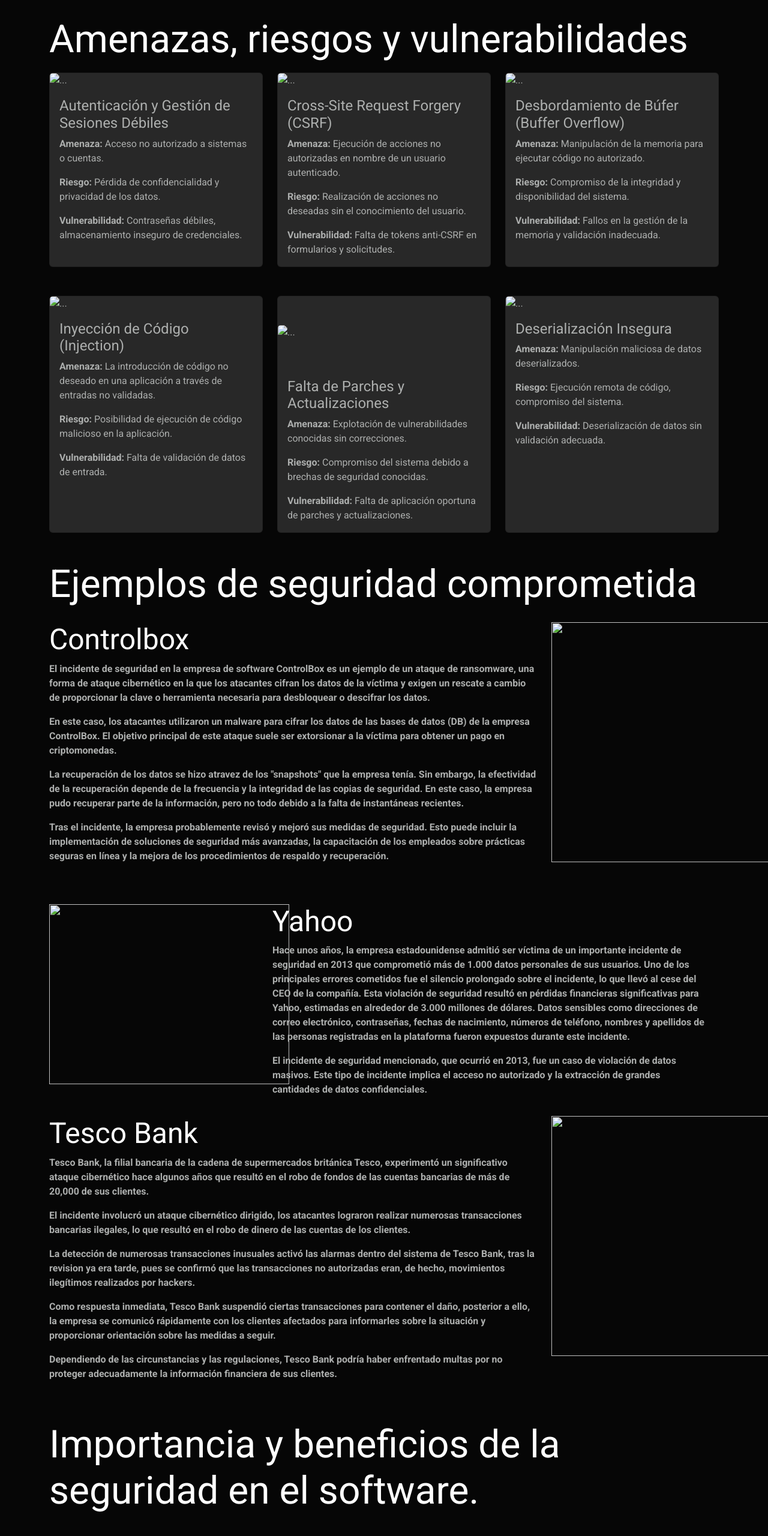
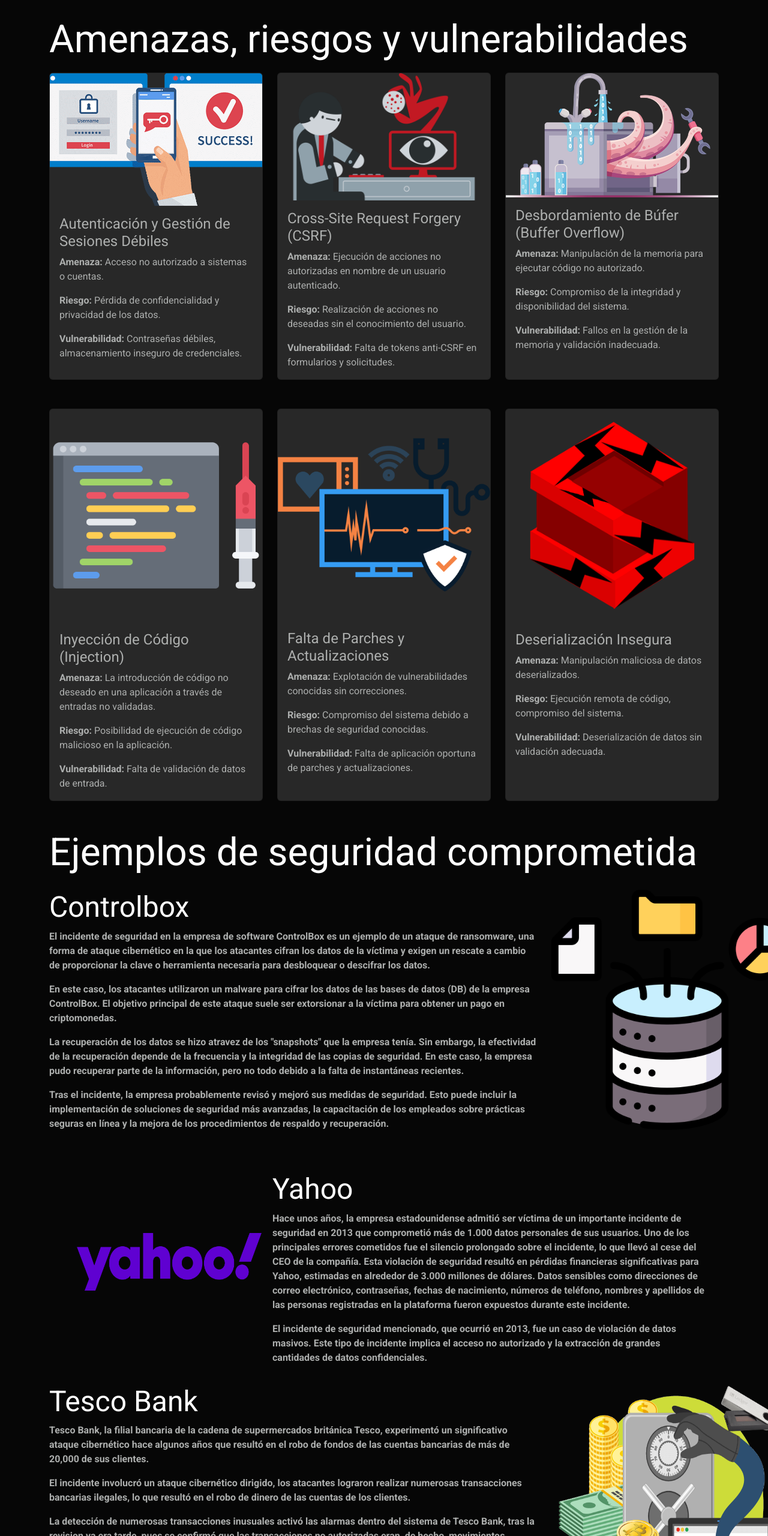
Before and after one commit to MaycolSuarez/sseguroact1, a plain HTML site: page index.html in a window 1280 px wide. Shown: the part 1580-4140 px from the top of the page at 60% size. Drawn offline with Linux system fonts and the light colour scheme; the site is published under a folder, as on GitHub Pages, so addresses that start at the root find nothing.

Commit message:
Add files via upload

```diff
--- a/index.html
+++ b/index.html
@@ -73,7 +73,7 @@
         <div class="row mt-3">
             <div class="col-4">
                 <div class="card h-100" >
-                    <img src="/images/autentificación-multifactor.png" class="card-img-top" alt="...">
+                    <img src="images/autentificación-multifactor.png" class="card-img-top" alt="...">
                     <div class="card-body">
                       <h5 class="card-title">Autenticación y Gestión de Sesiones Débiles</h5>
                       <p class="card-text"><b>Amenaza:</b> Acceso no autorizado a sistemas o cuentas.</p>
@@ -84,7 +84,7 @@
             </div>
             <div class="col-4">
                 <div class="card h-100" >
-                    <img src="/images/samesite.png" class="card-img-top" alt="...">
+                    <img src="images/samesite.png" class="card-img-top" alt="...">
                     <div class="card-body">
                       <h5 class="card-title">Cross-Site Request Forgery (CSRF)</h5>
                       <p class="card-text"><b>Amenaza:</b> Ejecución de acciones no autorizadas en nombre de un usuario autenticado.</p>
@@ -95,7 +95,7 @@
             </div>
             <div class="col-4">
                 <div class="card h-100" >
-                    <img src="/images/overflow.png" class="card-img-top" alt="...">
+                    <img src="images/overflow.png" class="card-img-top" alt="...">
                     <div class="card-body">
                       <h5 class="card-title">Desbordamiento de Búfer (Buffer Overflow)</h5>
                       <p class="card-text"><b>Amenaza:</b> Manipulación de la memoria para ejecutar código no autorizado.</p>
@@ -106,7 +106,7 @@
             </div>
             <div class="col-4 mt-5">
               <div class="card h-100" >
-                  <img src="/images/injection.png" class="card-img-top" alt="...">
+                  <img src="images/injection.png" class="card-img-top" alt="...">
                   <div class="card-body">
                     <h5 class="card-title">Inyección de Código (Injection)</h5>
                     <p class="card-text"><b>Amenaza:</b> La introducción de código no deseado en una aplicación a través de entradas no validadas.</p>
@@ -117,7 +117,7 @@
           </div>
           <div class="col-4 mt-5">
               <div class="card h-100" >
-                  <img src="/images/Security-Updates.png" class="card-img-top mt-5" alt="...">
+                  <img src="images/Security-Updates.png" class="card-img-top mt-5" alt="...">
                   <div class="card-body mt-5">
                     <h5 class="card-title">Falta de Parches y Actualizaciones</h5>
                     <p class="card-text"><b>Amenaza:</b> Explotación de vulnerabilidades conocidas sin correcciones.</p>
@@ -128,7 +128,7 @@
           </div>
           <div class="col-4 mt-5">
               <div class="card h-100" >
-                  <img src="/images/struts broken.png" class="card-img-top" alt="...">
+                  <img src="images/struts broken.png" class="card-img-top" alt="...">
                   <div class="card-body">
                     <h5 class="card-title">Deserialización Insegura</h5>
                     <p class="card-text"><b>Amenaza:</b> Manipulación maliciosa de datos deserializados.</p>
@@ -150,13 +150,13 @@
               </b>
               </div>
               <div class="col-3">
-                <img src="/images/db.png" alt="" class="" width="400" height="400">
+                <img src="images/db.png" alt="" class="" width="400" height="400">
               </div>
             </div>
 
             <div class="row mt-5">
               <div class="col-4">
-                <img src="/images/logo-Yahoo.png" width="400" height="300" alt="">
+                <img src="images/logo-Yahoo.png" width="400" height="300" alt="">
               </div>
               <div class="col-8">
                 <h2>Yahoo</h2>
@@ -180,7 +180,7 @@
               </b>
               </div>
               <div class="col-3">
-                <img src="/images/Ciberdelincuencia.webp" alt="" class="" width="400" height="400">
+                <img src="images/Ciberdelincuencia.webp" alt="" class="" width="400" height="400">
               </div>
             </div>
 
@@ -192,17 +192,17 @@
                 <b>Confianza del Usuario,al implementar medidas de seguridad sólidas en el desarrollo de software contribuye a la confianza del usuario. Los usuarios están más dispuestos a utilizar servicios que garantizan la protección de su información personal.
                 </p>
                 <div class="d-flex align-items-center justify-content-center">
-                  <img src="/images/confianza.png" alt="" class="m-3" width="400" height="400">
+                  <img src="images/confianza.png" alt="" class="m-3" width="400" height="400">
                 </div>
 
                 <p>Evitar Costos de Recuperación: Abordar la seguridad desde el principio puede resultar más económico a largo plazo que enfrentar los costos asociados con la recuperación después de una violación de datos.</p>
                 <div class="d-flex align-items-center justify-content-center">
-                  <img src="/images/altos costos.webp" alt="" class="m-3" width="400" height="400">
+                  <img src="images/altos costos.webp" alt="" class="m-3" width="400" height="400">
                 </div>
 
                 <p>Menos Brechas de Datos: La incorporación de prácticas de seguridad sólidas reduce la probabilidad de brechas de seguridad. Esto implica un menor riesgo de robo de información confidencial.</p>
                 <div class="d-flex align-items-center justify-content-center">
-                  <img src="/images/Security-Breach.webp" alt="" class="m-3" width="550" height="300">
+                  <img src="images/Security-Breach.webp" alt="" class="m-3" width="550" height="300">
                 </div>
 
               </b>
@@ -212,17 +212,17 @@
                 <b>Comprender el impacto permite a las empresas desarrollar planes de respuesta efectivos para mitigar daños, informar a los afectados y abordar las vulnerabilidades subyacentes.Permite el desarrollo de Planes de Respuesta
                 </p>
                 <div class="d-flex align-items-center justify-content-center">
-                  <img src="/images/plan.png" alt="" class="m-3" width="400" height="400">
+                  <img src="images/plan.png" alt="" class="m-3" width="400" height="400">
                 </div>
 
                 <p>Identificación de Riesgos Críticos: Analizar el impacto ayuda en la identificación de riesgos críticos para el negocio, permitiendo una evaluación más precisa del riesgo y la asignación de recursos adecuados.</p>
                 <div class="d-flex align-items-center justify-content-center">
-                  <img src="/images/gestion-de-riesgos.png" alt="" class="m-3" width="600" height="400">
+                  <img src="images/gestion-de-riesgos.png" alt="" class="m-3" width="600" height="400">
                 </div>
 
                 <p>La evaluación del impacto proporciona información valiosa para la mejora continua de las medidas de seguridad. Las organizaciones pueden adaptarse y evolucionar para enfrentar amenazas emergentes.</p>
                 <div class="d-flex align-items-center justify-content-center">
-                  <img src="/images/mejoraContinua.png" alt="" class="m-3" width="300" height="300">
+                  <img src="images/mejoraContinua.png" alt="" class="m-3" width="300" height="300">
                 </div>
               </div>
             </div>
```
